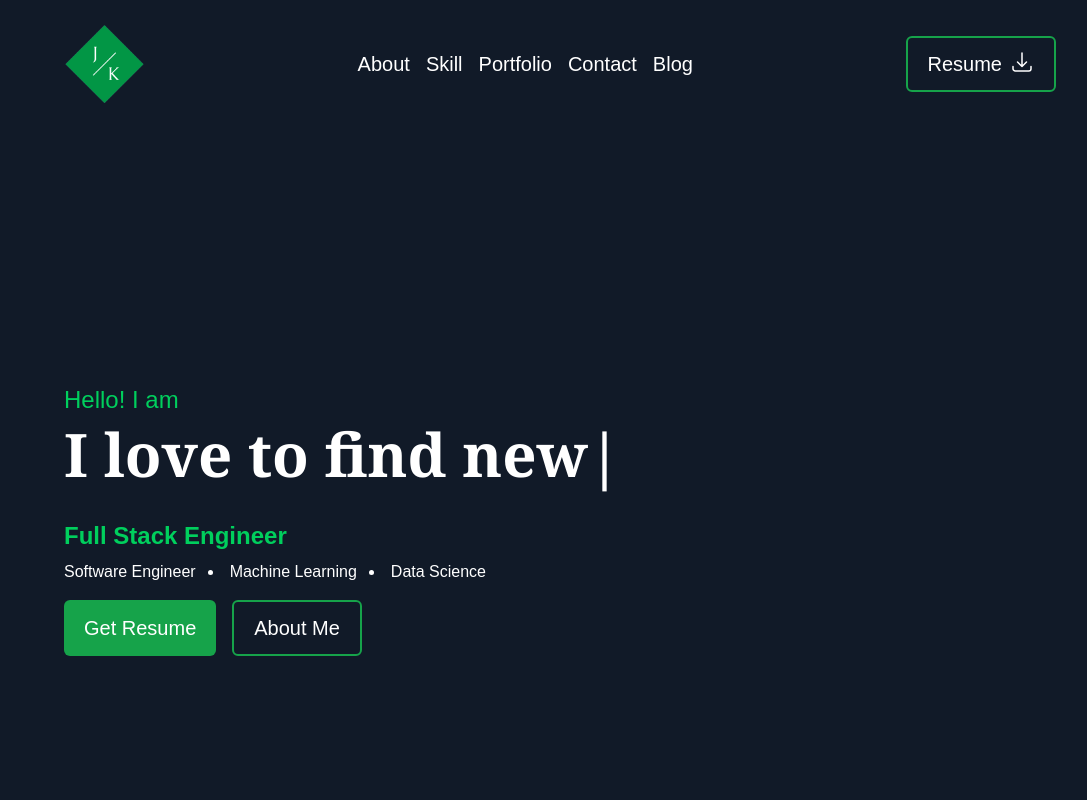
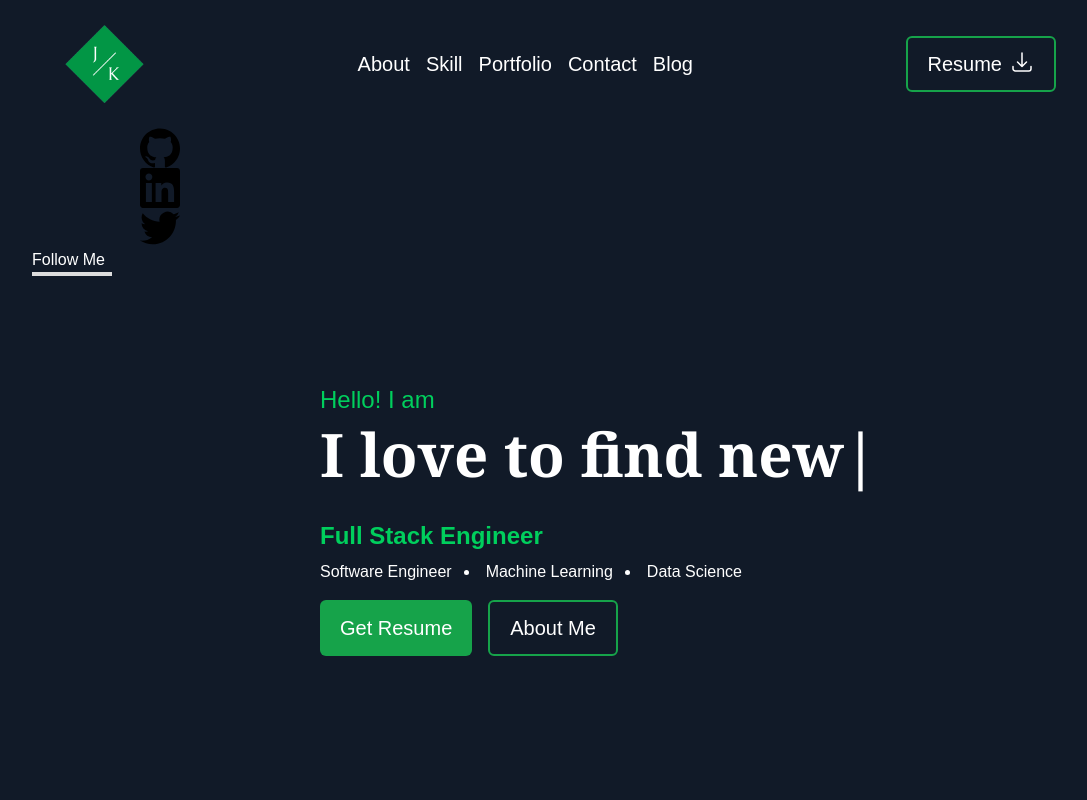
Before and after one commit to NishatFariza/jk-portfolio, a Next.js app: page / in a window 1280 px wide. Shown: the top 800 px of the page, without its empty margins (80-1167 px from the left). Built offline with nearby package versions, Linux system fonts and the light colour scheme.

Commit message:
wip:panel

```diff
--- a/src/components/Header.tsx
+++ b/src/components/Header.tsx
@@ -1,9 +1,11 @@
 import Link from 'next/link'
 import React from 'react'
+import Panel from './panel'
 
 const Header = () => {
   return (
     <div className="flex justify-between items-center bg-[#111A28] h-[40px] px-8 py-16">
+
       <div className=''>
         <img className='' src="/images/logo.png" alt="" />
       </div>
--- a/src/components/Hero.tsx
+++ b/src/components/Hero.tsx
@@ -1,5 +1,6 @@
 import React, { useEffect, useRef } from "react";
 import Typed from "typed.js";
+import Panel from "./panel";
 
 const Hero = () => {
   const typedRef = useRef(null);
@@ -24,7 +25,12 @@
   });
 
   return (
-    <div id="hero" className="h-screen flex flex-col justify-center items-start ml-8">
+    <div className="flex justify-center h-screen ">
+      <Panel />
+      <div
+        id="hero"
+        className=" flex flex-col justify-center items-start ml-8 w-9/12 "
+      >
         <span className="text-[#00cf5d] text-2xl mb-2">Hello! I am</span>
         <div className="text-6xl font-semibold mb-5 font-serif">
           <span ref={typedRef}></span>
@@ -42,9 +48,13 @@
             <button className="border-none bg-green-600 py-3 px-5 rounded-md text-white text-xl ">
               Get Resume
             </button>
-          <a href="#about" className="border-2 border-green-600 py-3 px-5 rounded-md text-white text-xl ">
+            <a
+              href="#about"
+              className="border-2 border-green-600 py-3 px-5 rounded-md text-white text-xl "
+            >
               About Me
             </a>
+          </div>
         </div>
       </div>
     </div>
--- /dev/null
+++ b/src/components/Panel.tsx
@@ -0,0 +1,49 @@
+import React from "react";
+
+const Panel = () => {
+  return (
+    <div className="w-3/12">
+      <div className="flex flex-col justify-center items-center">
+        <a href="">
+          <svg
+            className="w-10 h-10"
+            role="img"
+            viewBox="0 0 24 24"
+            xmlns="http://www.w3.org/2000/svg"
+          >
+            <title>GitHub</title>
+            <path d="M12 .297c-6.63 0-12 5.373-12 12 0 5.303 3.438 9.8 8.205 11.385.6.113.82-.258.82-.577 0-.285-.01-1.04-.015-2.04-3.338.724-4.042-1.61-4.042-1.61C4.422 18.07 3.633 17.7 3.633 17.7c-1.087-.744.084-.729.084-.729 1.205.084 1.838 1.236 1.838 1.236 1.07 1.835 2.809 1.305 3.495.998.108-.776.417-1.305.76-1.605-2.665-.3-5.466-1.332-5.466-5.93 0-1.31.465-2.38 1.235-3.22-.135-.303-.54-1.523.105-3.176 0 0 1.005-.322 3.3 1.23.96-.267 1.98-.399 3-.405 1.02.006 2.04.138 3 .405 2.28-1.552 3.285-1.23 3.285-1.23.645 1.653.24 2.873.12 3.176.765.84 1.23 1.91 1.23 3.22 0 4.61-2.805 5.625-5.475 5.92.42.36.81 1.096.81 2.22 0 1.606-.015 2.896-.015 3.286 0 .315.21.69.825.57C20.565 22.092 24 17.592 24 12.297c0-6.627-5.373-12-12-12" />
+          </svg>
+        </a>
+        <a href="">
+          <svg
+            className="w-10 h-10"
+            role="img"
+            viewBox="0 0 24 24"
+            xmlns="http://www.w3.org/2000/svg"
+          >
+            <title>LinkedIn</title>
+            <path d="M20.447 20.452h-3.554v-5.569c0-1.328-.027-3.037-1.852-3.037-1.853 0-2.136 1.445-2.136 2.939v5.667H9.351V9h3.414v1.561h.046c.477-.9 1.637-1.85 3.37-1.85 3.601 0 4.267 2.37 4.267 5.455v6.286zM5.337 7.433c-1.144 0-2.063-.926-2.063-2.065 0-1.138.92-2.063 2.063-2.063 1.14 0 2.064.925 2.064 2.063 0 1.139-.925 2.065-2.064 2.065zm1.782 13.019H3.555V9h3.564v11.452zM22.225 0H1.771C.792 0 0 .774 0 1.729v20.542C0 23.227.792 24 1.771 24h20.451C23.2 24 24 23.227 24 22.271V1.729C24 .774 23.2 0 22.222 0h.003z" />
+          </svg>
+        </a>
+        <a href="">
+          <svg
+            className="w-10 h-10"
+            role="img"
+            viewBox="0 0 24 24"
+            xmlns="http://www.w3.org/2000/svg"
+          >
+            <title>Twitter</title>
+            <path d="M23.953 4.57a10 10 0 01-2.825.775 4.958 4.958 0 002.163-2.723c-.951.555-2.005.959-3.127 1.184a4.92 4.92 0 00-8.384 4.482C7.69 8.095 4.067 6.13 1.64 3.162a4.822 4.822 0 00-.666 2.475c0 1.71.87 3.213 2.188 4.096a4.904 4.904 0 01-2.228-.616v.06a4.923 4.923 0 003.946 4.827 4.996 4.996 0 01-2.212.085 4.936 4.936 0 004.604 3.417 9.867 9.867 0 01-6.102 2.105c-.39 0-.779-.023-1.17-.067a13.995 13.995 0 007.557 2.209c9.053 0 13.998-7.496 13.998-13.985 0-.21 0-.42-.015-.63A9.935 9.935 0 0024 4.59z" />
+          </svg>
+        </a>
+      </div>
+      <div>
+              <p>Follow Me</p>
+              <div className="w-[80px] h-1 bg-[#ddd]"></div>
+      </div>
+    </div>
+  );
+};
+
+export default Panel;
```
Lines whose indentation alone changed are shown as unchanged.
